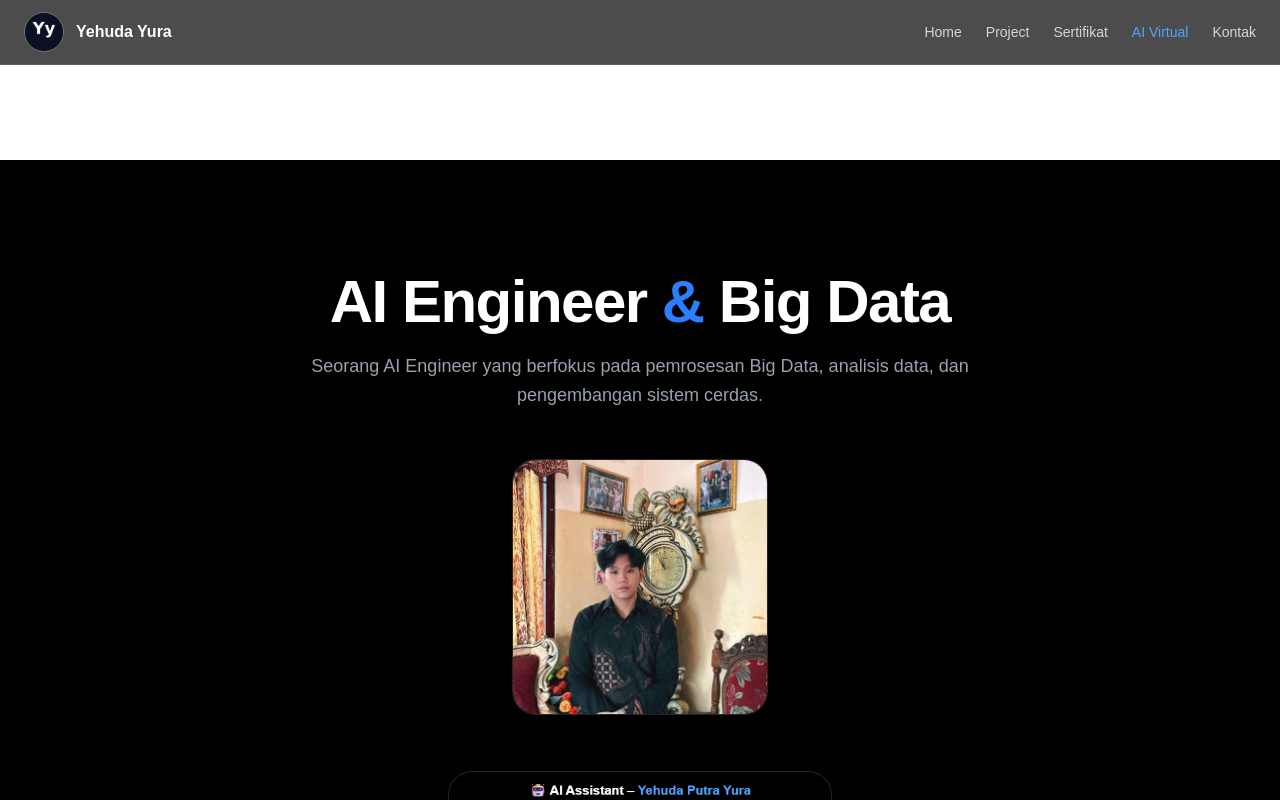
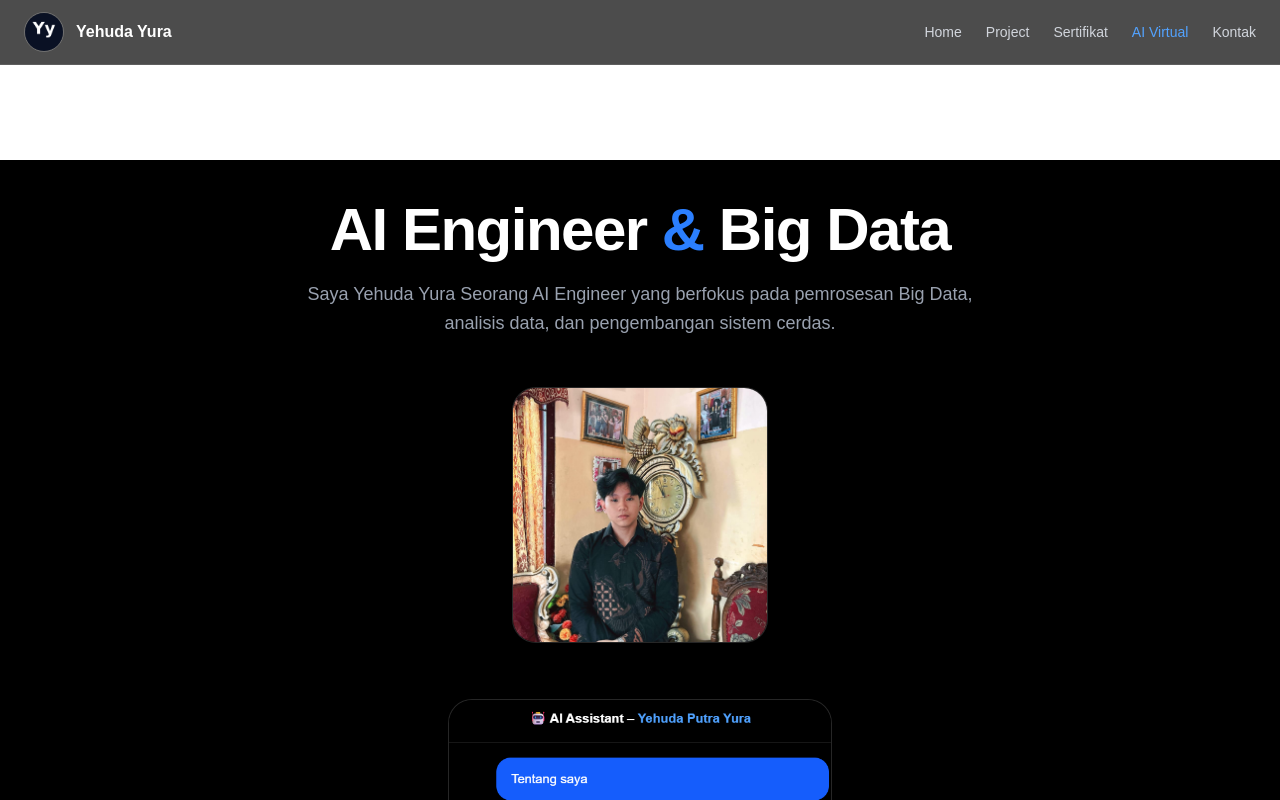
Before and after one commit to yehuda0231/ai-virtual-yehuda, a Next.js app: page / in a window 1280 px wide. Shown: the top 800 px of the page. Built offline with nearby package versions, Linux system fonts and the light colour scheme.

Commit message:
Update hero section and profile image layout

```diff
--- a/components/Hero.tsx
+++ b/components/Hero.tsx
@@ -4,7 +4,7 @@ export default function Hero() {
   return (
     <>
       {/* ================= HERO ================= */}
-      <section className="relative min-h-screen pt-28 flex items-center justify-center px-6 text-center bg-black overflow-hidden">
+      <section className="relative min-h-[70vh] pt-10 flex items-start justify-center px-6 text-center bg-black overflow-hidden">
 
         {/* Background Glow */}
         <div className="absolute inset-0 -z-10">
@@ -21,7 +21,7 @@ export default function Hero() {
 
           {/* DESC */}
           <p className="mt-5 text-gray-400 text-lg leading-relaxed">
-            Seorang AI Engineer yang berfokus pada pemrosesan Big Data, analisis
+            Saya Yehuda Yura Seorang AI Engineer yang berfokus pada pemrosesan Big Data, analisis
             data, dan pengembangan sistem cerdas.
           </p>
 
```
Also changed, not shown: app/globals.css (line endings or trailing spaces).
